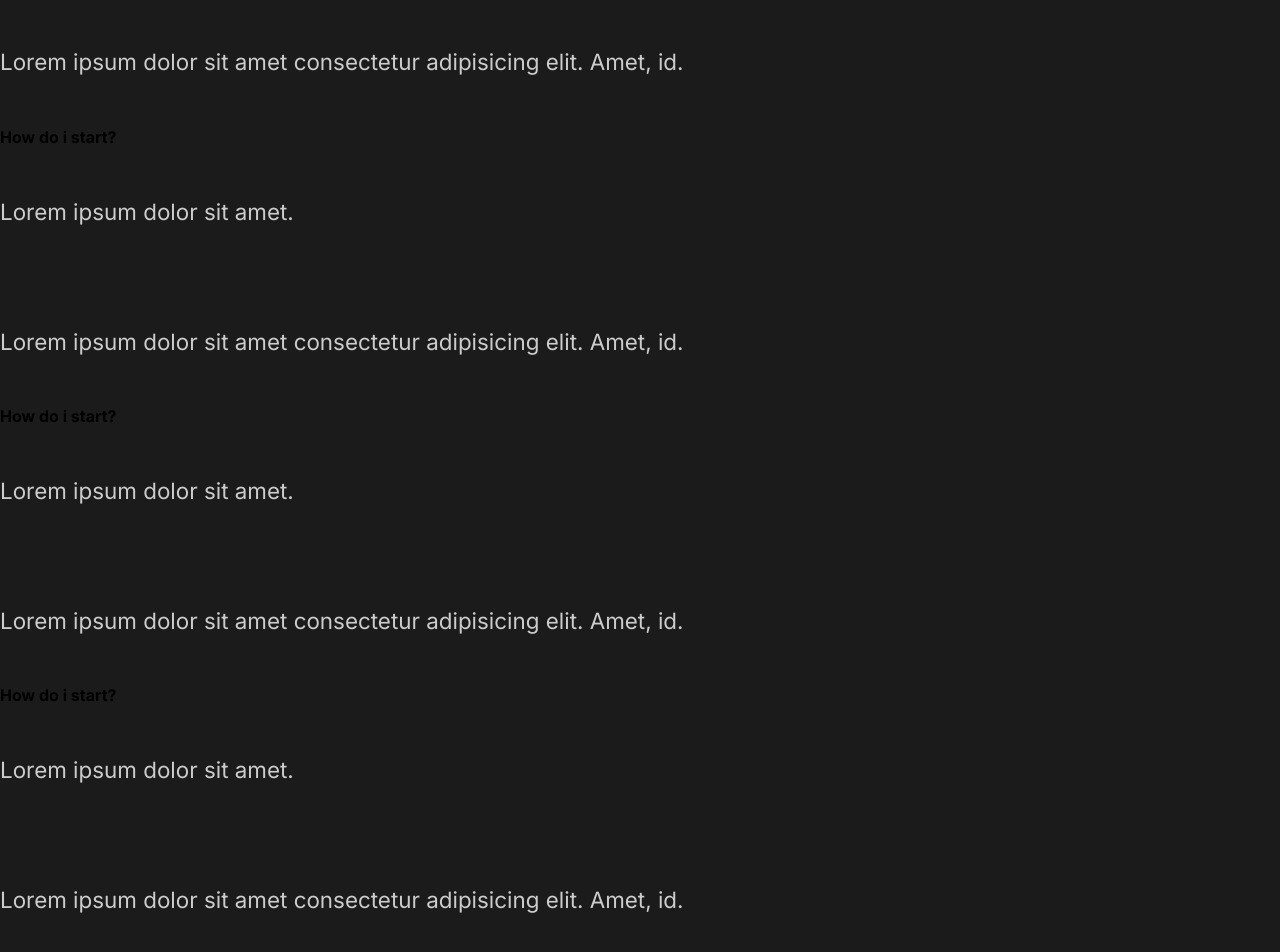
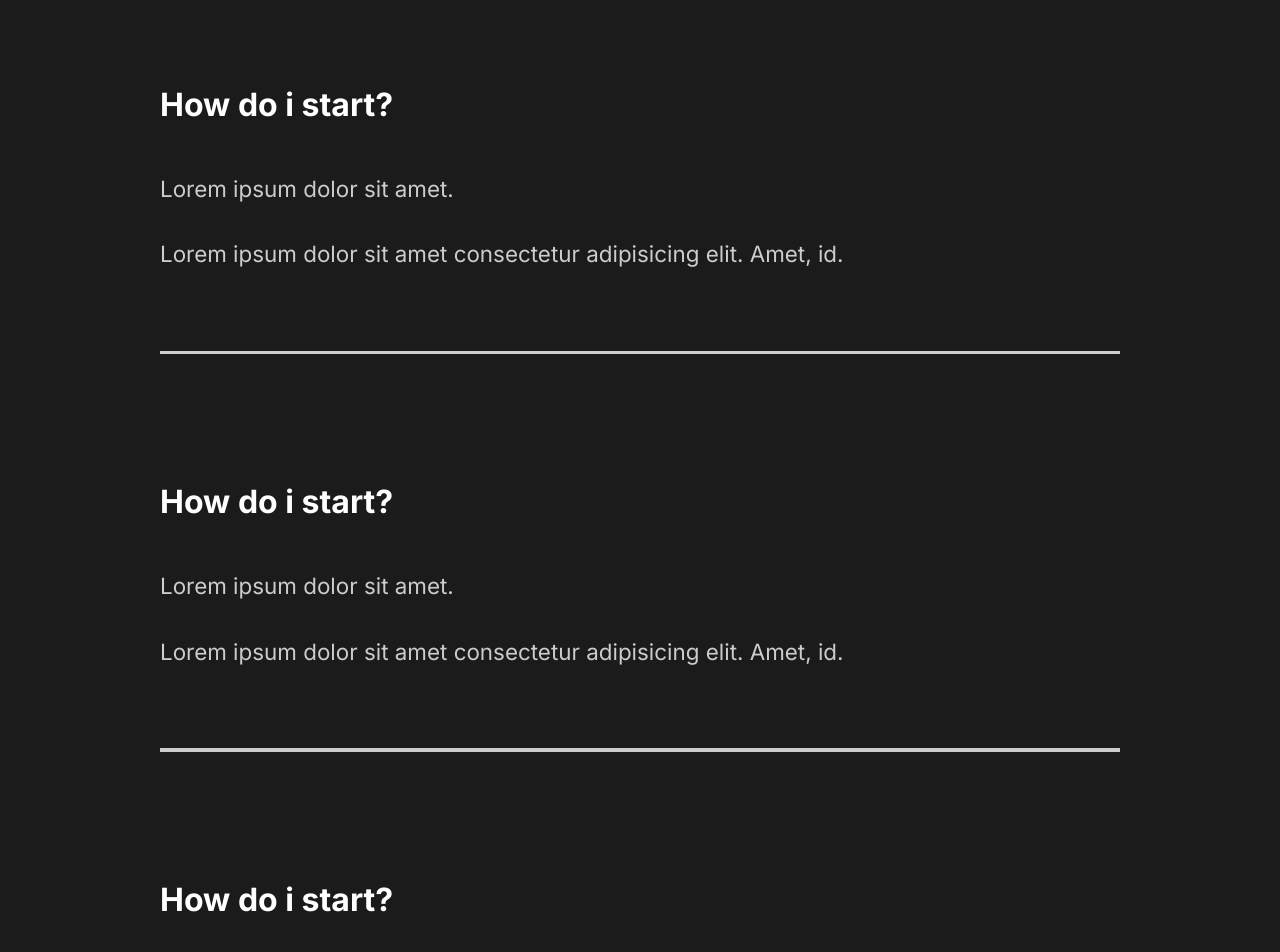
Before and after one commit to n1ckk007/portfolio, a React (Create React App) app: page / in a window 1280 px wide. Shown: the part 2300-3252 px from the top of the page. Built offline with nearby package versions, Linux system fonts and the light colour scheme.

Commit message:
styled faq section

```diff
--- a/src/GlobalStyle.js
+++ b/src/GlobalStyle.js
@@ -40,6 +40,7 @@ h3 {
 
 h4 {
     font-weight: bold;
+    font-size: 2rem;
 }
 
 a{
--- a/src/components/faq-section/FaqSection.js
+++ b/src/components/faq-section/FaqSection.js
@@ -1,48 +1,53 @@
 import React from "react";
+import { FaqContainer, Question, Answer } from "./FaqSectionStyles";
 
 const FaqSection = () => {
   return (
-    <div className="faq">
+    <FaqContainer>
       <h2>
         Any Questions? <span>FAQ</span>
       </h2>
-      <div className="question">
+      <Question>
         <h4>How do i start?</h4>
-        <div className="answer">
+        <Answer>
           <p>Lorem ipsum dolor sit amet.</p>
           <p>
             Lorem ipsum dolor sit amet consectetur adipisicing elit. Amet, id.
           </p>
-        </div>
-      </div>
-      <div className="question">
+        </Answer>
+        <div className="faq-line"></div>
+      </Question>
+      <Question>
         <h4>How do i start?</h4>
-        <div className="answer">
+        <Answer>
           <p>Lorem ipsum dolor sit amet.</p>
           <p>
             Lorem ipsum dolor sit amet consectetur adipisicing elit. Amet, id.
           </p>
-        </div>
-      </div>
-      <div className="question">
+        </Answer>
+        <div className="faq-line"></div>
+      </Question>
+      <Question>
         <h4>How do i start?</h4>
-        <div className="answer">
+        <Answer>
           <p>Lorem ipsum dolor sit amet.</p>
           <p>
             Lorem ipsum dolor sit amet consectetur adipisicing elit. Amet, id.
           </p>
-        </div>
-      </div>
-      <div className="question">
+        </Answer>
+        <div className="faq-line"></div>
+      </Question>
+      <Question>
         <h4>How do i start?</h4>
-        <div className="answer">
+        <Answer>
           <p>Lorem ipsum dolor sit amet.</p>
           <p>
             Lorem ipsum dolor sit amet consectetur adipisicing elit. Amet, id.
           </p>
-        </div>
-      </div>
-    </div>
+        </Answer>
+        <div className="faq-line"></div>
+      </Question>
+    </FaqContainer>
   );
 };
 
--- a/src/components/faq-section/FaqSectionStyles.js
+++ b/src/components/faq-section/FaqSectionStyles.js
@@ -0,0 +1,39 @@
+import styled from "styled-components";
+
+export const FaqContainer = styled.div`
+  min-height: 90vh;
+  padding: 5rem 10rem;
+  color: white;
+
+  span {
+    display: block;
+  }
+
+  h2 {
+    padding-bottom: 2rem;
+  }
+
+  .faq-line {
+    background: #cccccc;
+    height: 0.2rem;
+    margin: 2rem 0rem;
+    width: 100%;
+  }
+`;
+
+export const Question = styled.div`
+  padding: 3rem 0rem;
+  cursor: pointer;
+`;
+
+export const Answer = styled.div`
+  padding: 2rem 0rem;
+
+  p {
+    padding: 1rem 0rem;
+  }
+`;
+
+export const Hide = styled.div`
+  overflow: hidden;
+`;
```
Also changed, not shown: 1 other file (tests, documents, lock files or other folders).
